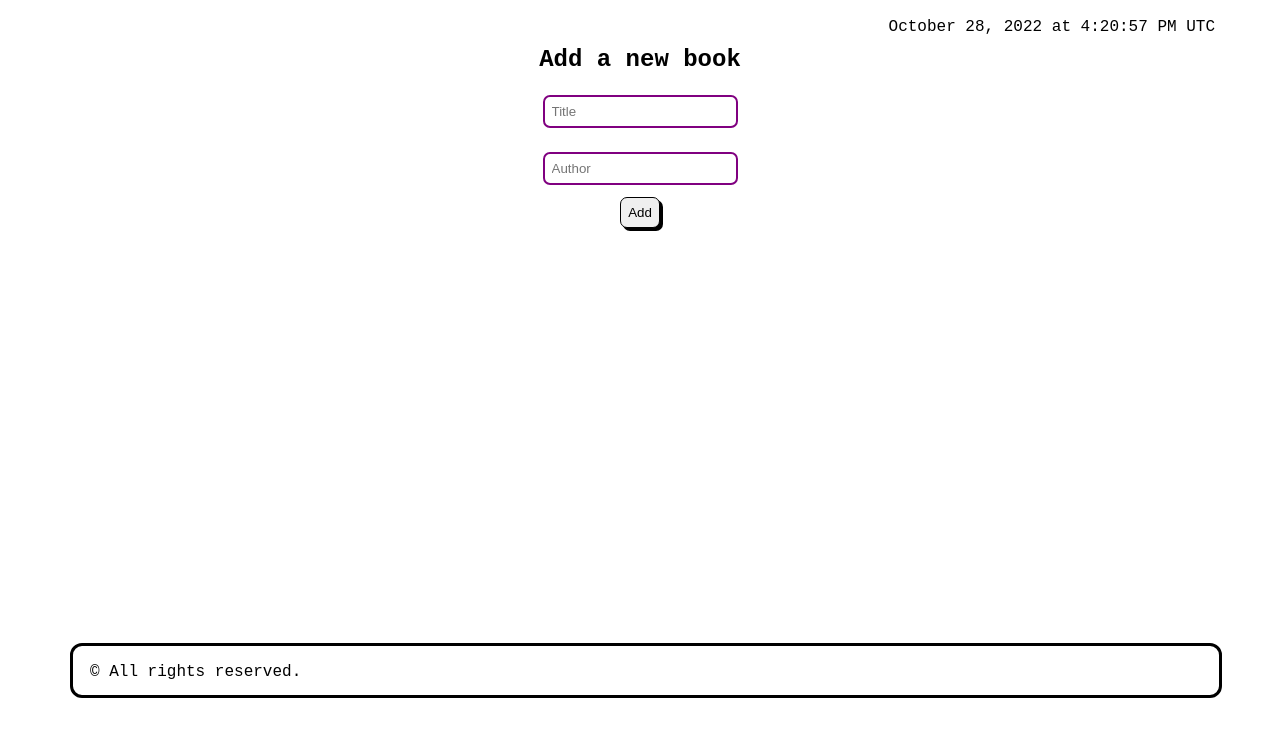
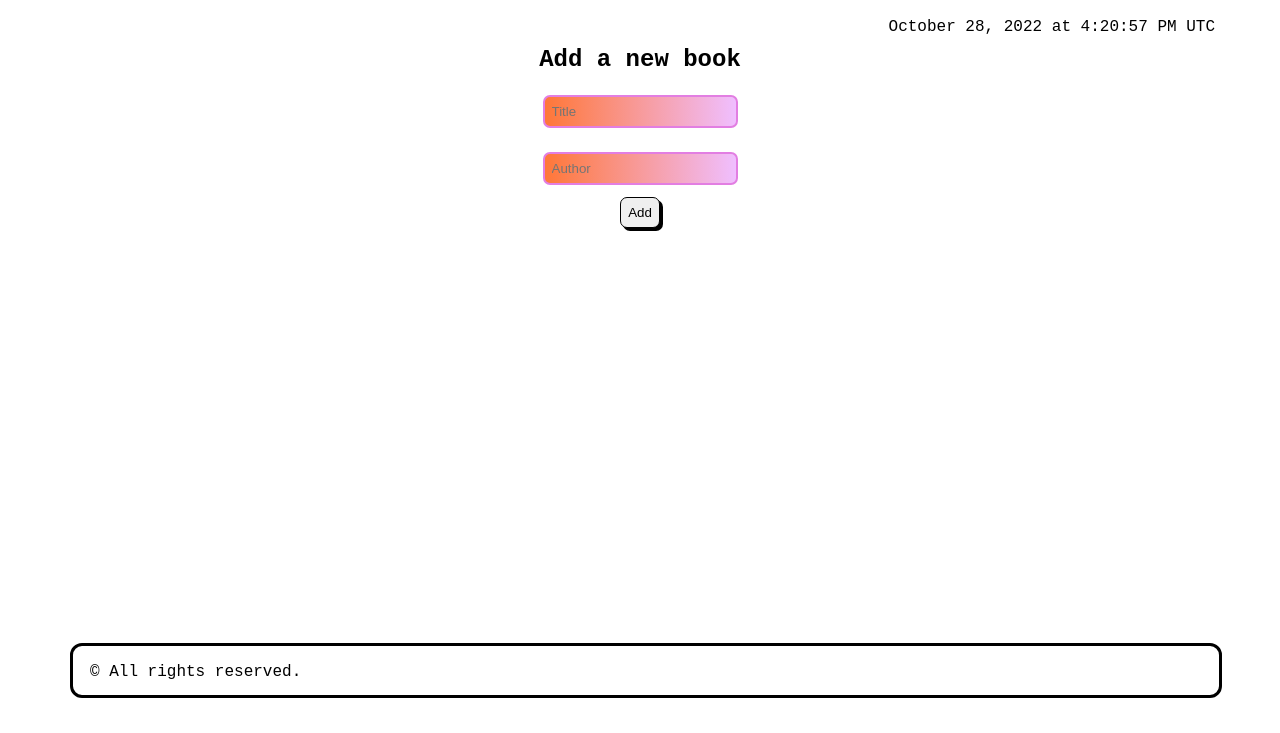
Before and after one commit to SaboorSohaib/Awesome-book-ES6-again, a website with bundled scripts: page index.html in a window 1280 px wide. Both pictures are taken after a click on the item "Add new |". Shown: the part 67-800 px from the top of the page. Built offline with nearby package versions, Linux system fonts and the light colour scheme.

Commit message:
change input backround color

```diff
--- a/style.css
+++ b/style.css
@@ -76,10 +76,11 @@ form {
 
 .book-title,
 .author-name {
-  border: 2px solid purple;
+  border: 2px solid rgb(226, 126, 226);
   border-radius: 7px;
   padding: 7px;
   margin: 12px;
+  background-image: linear-gradient(to left, rgba(226, 133, 266, 0.53), rgba(255, 85, 6, 0.8));
 }
 
 hr {
```
